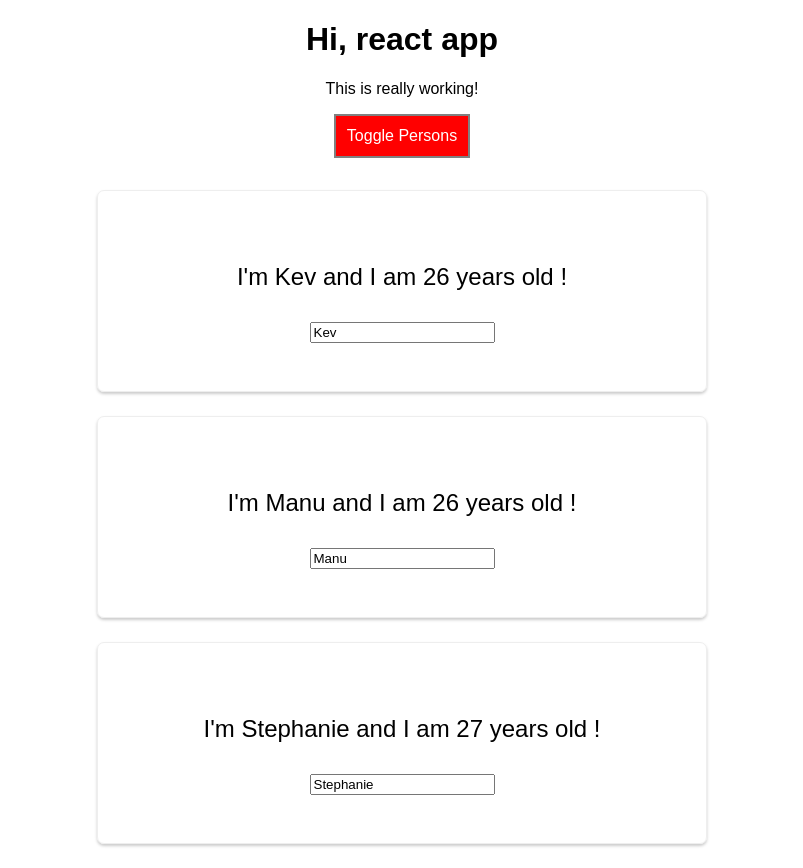
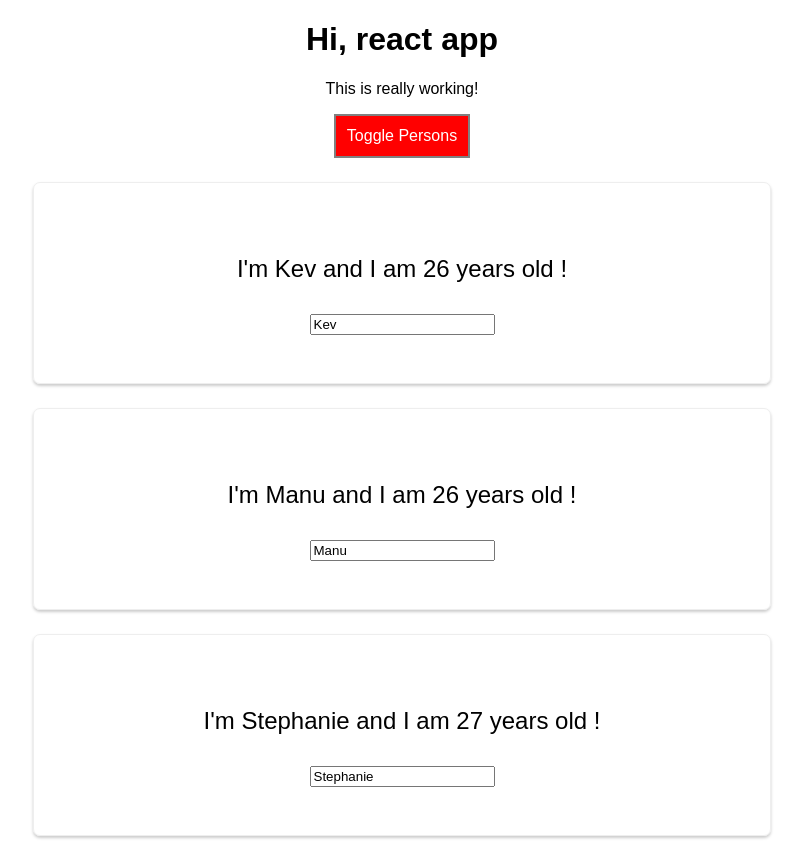
Before and after one commit to 1kevinson/react-complete-guide, a React (Create React App) app in the folder react-complete-guide/: page / in a window 1280 px wide. Both pictures are taken after a click on the button "Toggle Persons". Shown: the whole page, without its empty margins (238-1041 px from the left). Built offline with nearby package versions, Linux system fonts and the light colour scheme.

Commit message:
[Styling React component](<styled>):  Introducing styled components

```diff
--- a/react-complete-guide/package.json
+++ b/react-complete-guide/package.json
@@ -6,7 +6,8 @@
     "radium": "^0.26.0",
     "react": "^16.13.1",
     "react-dom": "^16.13.1",
-    "react-scripts": "1.1.5"
+    "react-scripts": "1.1.5",
+    "styled-components": "^5.1.1"
   },
   "scripts": {
     "start": "react-scripts start",
--- a/react-complete-guide/src/App.js
+++ b/react-complete-guide/src/App.js
@@ -1,7 +1,7 @@
 import React, { Component } from "react";
+import styled from "styled-components";
 import "./App.css";
 
-import Radium, { StyleRoot } from "radium";
 import Person from "./Person/Person.js";
 
 class App extends Component {
@@ -108,7 +108,6 @@ class App extends Component {
     }
 
     return (
-      <StyleRoot>
       <div className="App">
         <h1> Hi, react app</h1>
         <p className={classes.join(" ")}>This is really working!</p>
@@ -117,7 +116,6 @@ class App extends Component {
         </button>
         {persons}
       </div>
-      </StyleRoot>
     );
 
     // Javascript above it's get compiled to this code
@@ -125,4 +123,4 @@ class App extends Component {
   }
 }
 
-export default Radium(App);
+export default App;
--- a/react-complete-guide/src/Person/Person.css
+++ b/react-complete-guide/src/Person/Person.css
@@ -1,3 +1,4 @@
+/*
 .Person {
   width: 50%;
   border: 1px solid #eee;
@@ -12,3 +13,4 @@
 .Person:first-child {
   margin-top: 2rem;
 }
+*/
--- a/react-complete-guide/src/Person/Person.js
+++ b/react-complete-guide/src/Person/Person.js
@@ -1,26 +1,40 @@
 import React from "react";
+import styled from "styled-components";
 
-// Import CSS in js file to use it
 import "./Person.css";
-import Radium, { StyleRoot } from "radium";
 
-// PRESENTATION / DUMB COMPONENT / STATELESS
+const StyledDiv = styled.div`
+  width: 50%;
+  border: 1px solid #eee;
+  box-shadow: 0 2px 3px #ccc;
+  padding: 3rem;
+  text-align: center;
+  border-radius: 7px;
+  margin: 1.5rem auto;
+  font-size: 1.5rem;
+
+  @media (min-width: 500px) : {
+    width: "40%";
+  }
+`;
+
 const person = (props) => {
   const style = {
-    "@media (min-width: 500px)": {
+    "@media (minWidth: 500px)": {
       width: "40%",
     },
   };
 
   return (
-    <div className="Person" style={style}>
+    // <div className="Person" style={style}>
+    <StyledDiv>
       <p onClick={props.click}>
         I'm {props.name} and I am {props.age} years old !
       </p>
       <p>{props.children}</p>
       <input type="text" onChange={props.changed} value={props.name} />
-    </div>
+    </StyledDiv>
   );
 };
 
-export default Radium(person);
+export default person;
```
Also changed, not shown: 1 other file (tests, documents, lock files or other folders). Lines whose indentation alone changed are shown as unchanged.
